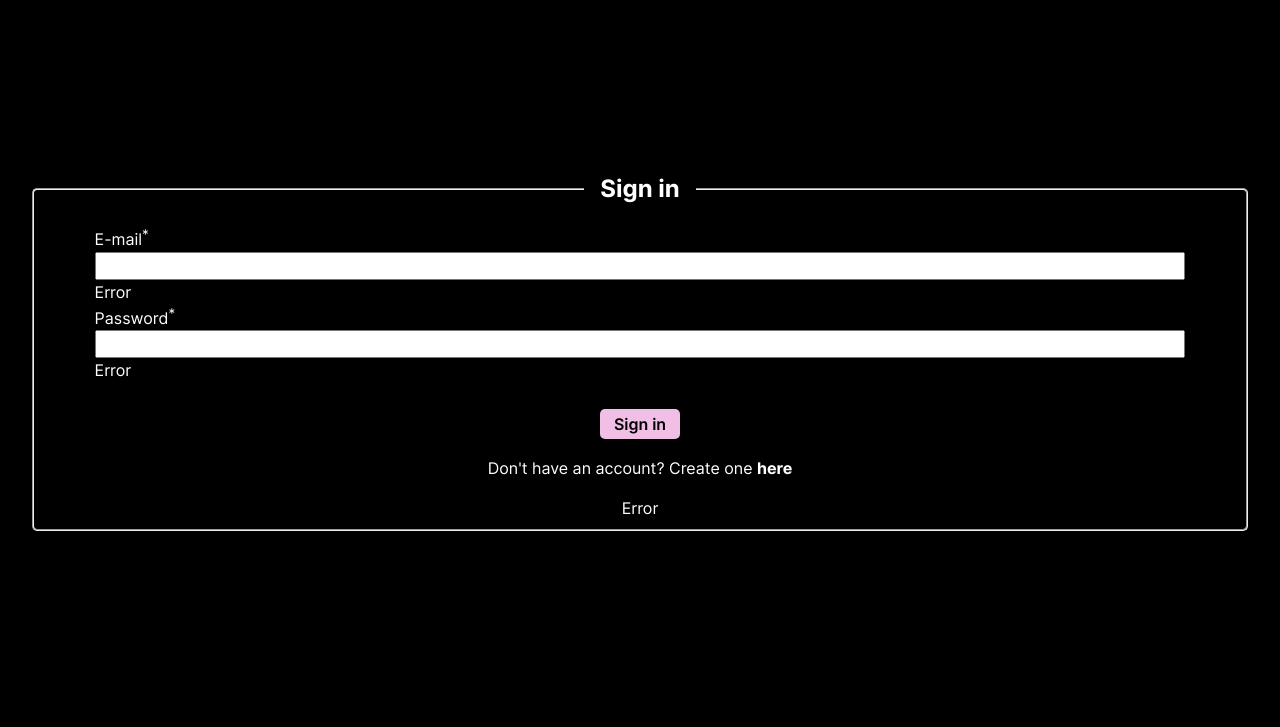
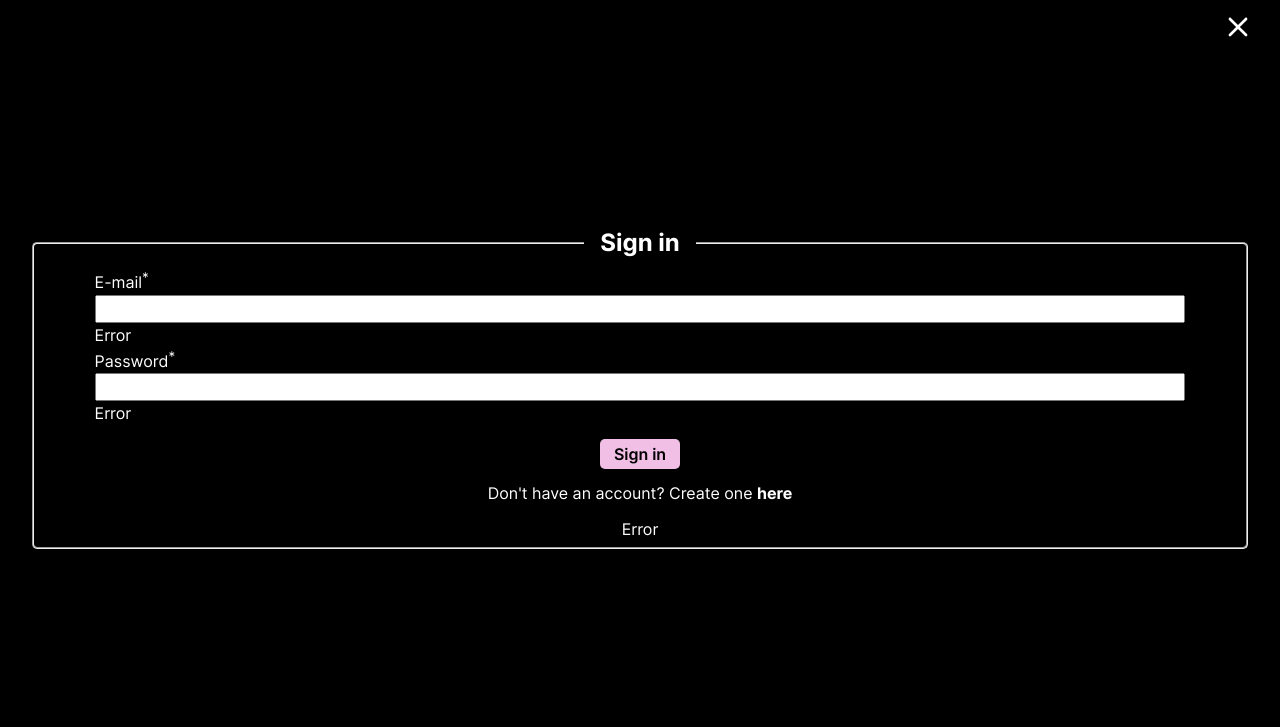
Before and after one commit to IdaHolmen/EntertainmentFinder, a website built with webpack: page index.html in a window 1280 px wide. Shown: the part 73-800 px from the top of the page. Built offline with nearby package versions, Linux system fonts and the light colour scheme.

Commit message:
Added exit button

```diff
--- a/index.html
+++ b/index.html
@@ -112,6 +112,13 @@
 		</main>
 
 		<main class="sign-in-container">
+			<header class="exit-button-container">
+				<button class="exit-button">
+					<img src="./src/assets/exit.svg" alt="Exit button" />
+				</button>
+			</header>
+
+			<div class="form-container">
 				<fieldset class="form">
 					<legend class="sign-in-form">Sign in</legend>
 					<div class="input-section">
@@ -134,6 +141,7 @@
 						<p class="submission-error">Error</p>
 					</div>
 				</fieldset>
+			</div>
 		</main>
 		<script src="./dist/bundle.js"></script>
 	</body>
--- a/src/css/style.css
+++ b/src/css/style.css
@@ -475,6 +475,28 @@ body {
 	padding: 0 2rem;
 }
 
+.exit-button-container {
+	flex-basis: 10%;
+	display: flex;
+	justify-content: flex-end;
+	align-items: center;
+}
+
+.exit-button {
+	display: contents;
+}
+
+.exit-button img {
+	height: 20px;
+	width: 20px;
+}
+
+.form-container {
+	flex-basis: 90%;
+	display: flex;
+	align-items: center;
+}
+
 .form {
 	display: flex;
 	flex-direction: column;
```
Also changed, not shown: src/assets/exit.svg (added). Lines whose indentation alone changed are shown as unchanged.
